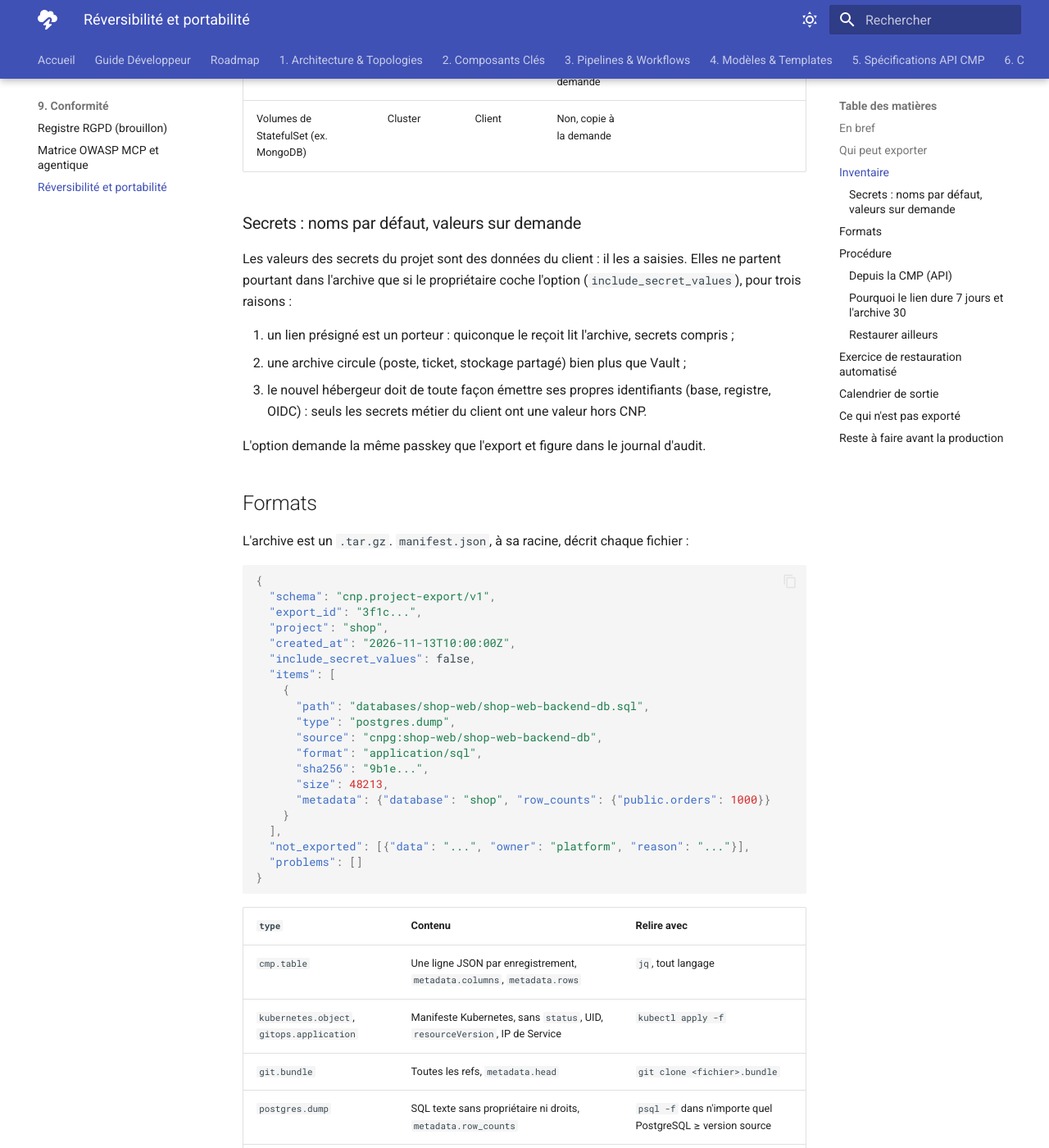
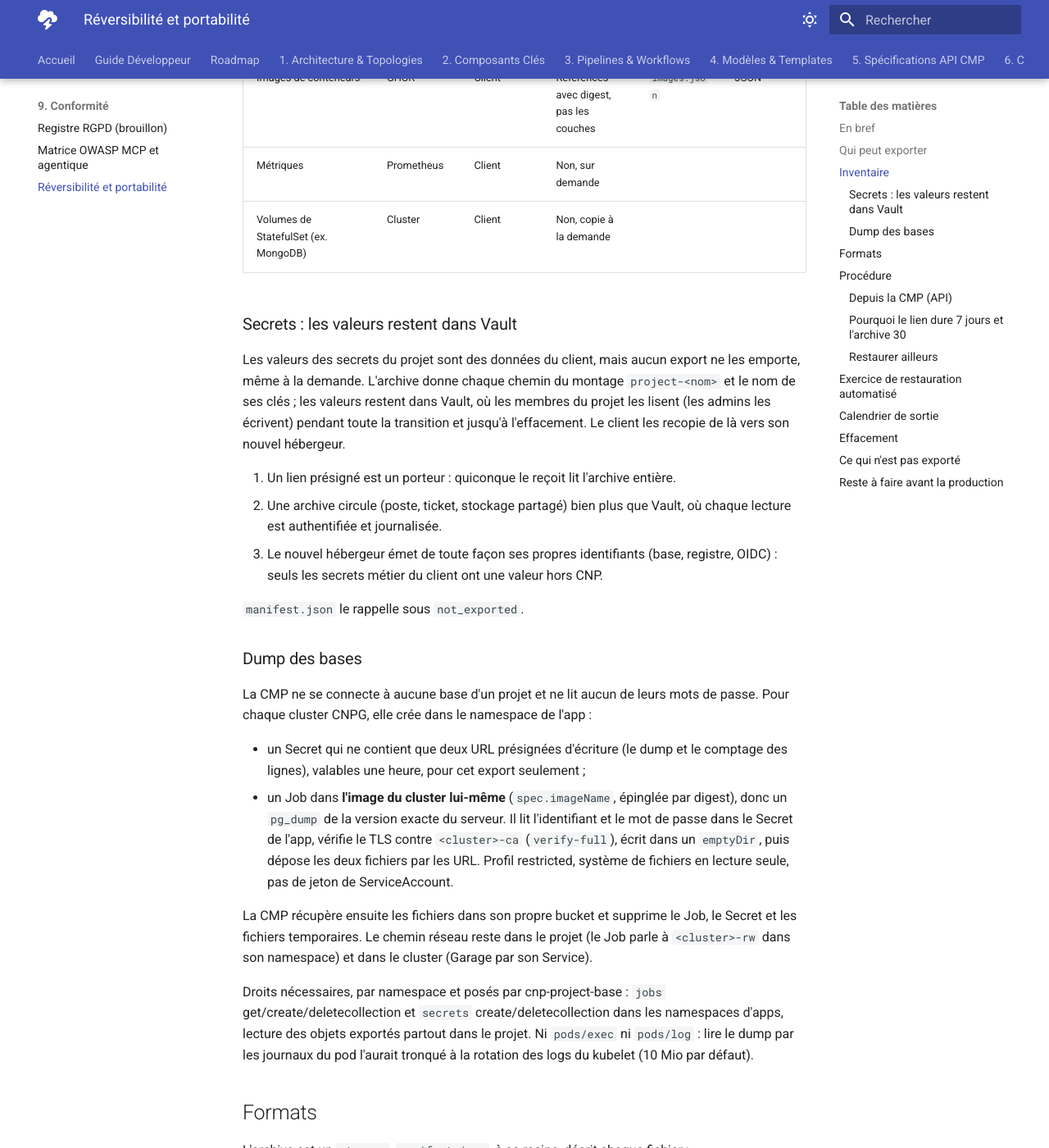
Before and after one commit to 3-Istor/cnp-docs, an MkDocs documentation site: the page built from docs/09-conformite/03-reversibilite-portabilite.md, in a window 1280 px wide and 1400 px high, scrolled down 3742 px. Shown: the whole window at 82% size. Built offline with MkDocs 1.6.1 and Material for MkDocs 9.7.7, drawn with Linux system fonts in a browser that asks for light colours; some of the changed text lies outside the part shown.

Commit message:
docs(compliance): secret values stay in Vault, dump Job, erasure audit
Co-Authored-By: Claude Opus 5.5 <noreply@anthropic.com>
Claude-Session: https://claude.ai/code/session_014hcKJ3S1LdvLb2HCeCk8B4

````diff
--- a/docs/09-conformite/03-reversibilite-portabilite.md
+++ b/docs/09-conformite/03-reversibilite-portabilite.md
@@ -9,7 +9,8 @@ de traitement de données.
 !!! info "État au 13/11/2026"
     Export et exercice de restauration : CMP
     [#216](https://github.com/3-Istor/CMP/pull/216), câblage plateforme : K3s
-    [#184](https://github.com/3-Istor/K3s/pull/184). Les délais contractuels
+    [#184](https://github.com/3-Istor/K3s/pull/184) et cnp-project-base
+    [#34](https://github.com/3-Istor/cnp-project-base/pull/34). Les délais contractuels
     marqués **[Décision]** sont des propositions, à valider par le responsable
     du service avant d'être repris dans les conditions d'utilisation.
 
@@ -59,9 +60,9 @@ nouvelle table de la CMP n'y est pas classée.
 | Applications Argo CD (sources, fichiers de valeurs, révisions) | Argo CD | Client | Oui | `gitops/applications/<app>.json` | JSON (manifeste Kubernetes) |
 | Objets Kubernetes des namespaces du projet (Deployments, Services, ConfigMaps, HTTPRoutes, CNPG Clusters, VaultSecrets...) | Cluster | Client | Oui, nettoyés pour être réappliqués ailleurs | `kubernetes/<ns>/<Kind>/<nom>.json` | JSON (manifeste Kubernetes) |
 | Noms et clés des Secrets Kubernetes | Cluster | Plateforme | Noms seulement | `kubernetes/<ns>/secret-names.json` | JSON |
-| Bases PostgreSQL (CNPG) | Cluster CNPG de chaque app | Client | Oui, dump logique + nombre de lignes par table | `databases/<ns>/<cluster>.sql` | SQL `pg_dump` texte |
+| Bases PostgreSQL (CNPG) | Cluster CNPG de chaque app | Client | Oui, dump logique + nombre de lignes par table, fait dans le namespace du projet ([détail](#dump-des-bases)) | `databases/<ns>/<cluster>.sql` | SQL `pg_dump` texte |
 | Buckets du projet (ObjectBucketClaims Ceph RGW) | Ceph RGW | Client | Oui, objet par objet | `objects/<ns>/<bucket>/<clé>` | Octets bruts |
-| Secrets du projet (Vault `project-<nom>`) | Vault | Client | Noms toujours, valeurs sur demande explicite | `secrets/names.json`, `secrets/values.json` | JSON |
+| Secrets du projet (Vault `project-<nom>`) | Vault | Client | Chemins et noms des clés ; les valeurs restent dans Vault ([pourquoi](#secrets-les-valeurs-restent-dans-vault)) | `secrets/names.json` | JSON |
 | Realms Keycloak du projet (`<projet>`, `<projet>-staging`) | Keycloak | Client | Configuration sans secrets, utilisateurs sans mots de passe | `identity/<realm>/realm.json`, `users.jsonl` | JSON, JSON Lines |
 | Membres du projet et leur rôle | Groupes Keycloak de la plateforme | Client | Oui | `identity/members.json` | JSON |
 | Journaux applicatifs | Loki, namespaces exacts du projet | Client | Oui, ce que Loki conserve (14 jours) | `logs/<projet>.jsonl` | JSON Lines |
@@ -69,18 +70,44 @@ nouvelle table de la CMP n'y est pas classée.
 | Métriques | Prometheus | Client | Non, sur demande | | |
 | Volumes de StatefulSet (ex. MongoDB) | Cluster | Client | Non, copie à la demande | | |
 
-### Secrets : noms par défaut, valeurs sur demande
+### Secrets : les valeurs restent dans Vault
 
-Les valeurs des secrets du projet sont des données du client : il les a saisies. Elles
-ne partent pourtant dans l'archive que si le propriétaire coche l'option
-(`include_secret_values`), pour trois raisons :
+Les valeurs des secrets du projet sont des données du client, mais aucun export ne les
+emporte, même à la demande. L'archive donne chaque chemin du montage `project-<nom>` et
+le nom de ses clés ; les valeurs restent dans Vault, où les membres du projet les lisent
+(les admins les écrivent) pendant toute la transition et jusqu'à l'effacement. Le
+client les recopie de là vers son nouvel hébergeur.
 
-1. un lien présigné est un porteur : quiconque le reçoit lit l'archive, secrets compris ;
-2. une archive circule (poste, ticket, stockage partagé) bien plus que Vault ;
-3. le nouvel hébergeur doit de toute façon émettre ses propres identifiants
-   (base, registre, OIDC) : seuls les secrets métier du client ont une valeur hors CNP.
+1. Un lien présigné est un porteur : quiconque le reçoit lit l'archive entière.
+2. Une archive circule (poste, ticket, stockage partagé) bien plus que Vault, où chaque
+   lecture est authentifiée et journalisée.
+3. Le nouvel hébergeur émet de toute façon ses propres identifiants (base, registre,
+   OIDC) : seuls les secrets métier du client ont une valeur hors CNP.
 
-L'option demande la même passkey que l'export et figure dans le journal d'audit.
+`manifest.json` le rappelle sous `not_exported`.
+
+### Dump des bases
+
+La CMP ne se connecte à aucune base d'un projet et ne lit aucun de leurs mots de passe.
+Pour chaque cluster CNPG, elle crée dans le namespace de l'app :
+
+- un Secret qui ne contient que deux URL présignées d'écriture (le dump et le comptage
+  des lignes), valables une heure, pour cet export seulement ;
+- un Job dans **l'image du cluster lui-même** (`spec.imageName`, épinglée par digest),
+  donc un `pg_dump` de la version exacte du serveur. Il lit l'identifiant et le mot de
+  passe dans le Secret de l'app, vérifie le TLS contre `<cluster>-ca` (`verify-full`),
+  écrit dans un `emptyDir`, puis dépose les deux fichiers par les URL. Profil
+  restricted, système de fichiers en lecture seule, pas de jeton de ServiceAccount.
+
+La CMP récupère ensuite les fichiers dans son propre bucket et supprime le Job, le
+Secret et les fichiers temporaires. Le chemin réseau reste dans le projet (le Job
+parle à `<cluster>-rw` dans son namespace) et dans le cluster (Garage par son Service).
+
+Droits nécessaires, par namespace et posés par cnp-project-base : `jobs`
+get/create/deletecollection et `secrets` create/deletecollection dans les namespaces
+d'apps, lecture des objets exportés partout dans le projet. Ni `pods/exec` ni
+`pods/log` : lire le dump par les journaux du pod l'aurait tronqué à la rotation des
+logs du kubelet (10 Mio par défaut).
 
 ## Formats
 
@@ -92,7 +119,6 @@ L'archive est un `.tar.gz`. `manifest.json`, à sa racine, décrit chaque fichie
   "export_id": "3f1c...",
   "project": "shop",
   "created_at": "2026-11-13T10:00:00Z",
-  "include_secret_values": false,
   "items": [
     {
       "path": "databases/shop-web/shop-web-backend-db.sql",
@@ -116,7 +142,7 @@ L'archive est un `.tar.gz`. `manifest.json`, à sa racine, décrit chaque fichie
 | `git.bundle` | Toutes les refs, `metadata.head` | `git clone <fichier>.bundle` |
 | `postgres.dump` | SQL texte sans propriétaire ni droits, `metadata.row_counts` | `psql -f` dans n'importe quel PostgreSQL ≥ version source |
 | `object` | Contenu brut, `metadata.bucket` et `metadata.key` | `aws s3 cp`, `mc cp` |
-| `vault.secret-names`, `vault.secret-values` | `{chemin: [clés]}` ou `{chemin: {clé: valeur}}` | `vault kv put` |
+| `vault.secret-names` | `{chemin: [clés]}` | Recopier les valeurs depuis Vault |
 | `keycloak.realm`, `keycloak.users` | Export partiel Keycloak, secrets masqués | Import de realm Keycloak |
 | `loki.logs` | `{time, labels, line}` par ligne | `jq`, import Loki |
 
@@ -138,8 +164,7 @@ un autre.
 ```bash
 # 1. Lancer l'export (propriétaire, passkey récente)
 curl -X POST https://cmp.3istor.com/api/projects/shop/export \
-  -H "Authorization: Bearer $TOKEN" -H 'Content-Type: application/json' \
-  -d '{"include_secret_values": false}'
+  -H "Authorization: Bearer $TOKEN"
 # -> 202 {"id": "3f1c...", "status": "pending", ...}
 
 # 2. Suivre : pending, running, puis ready ou partial
@@ -199,16 +224,21 @@ sur `main` et chaque lundi, sans aucun secret de la plateforme :
 ```mermaid
 flowchart LR
   subgraph runner[Runner GitHub]
-    seed[Projet de test<br/>CMP SQLite, faux cluster,<br/>faux Vault, Keycloak, Loki]
-    src[(PostgreSQL 18<br/>source)]
+    seed[Projet de test<br/>CMP SQLite, faux listing du cluster,<br/>faux Vault, Keycloak, Loki]
+    subgraph source[kind drill-source]
+      src[(PostgreSQL 18 TLS<br/>shop-db-rw)]
+      job[Job de dump<br/>image CNPG]
+    end
     garage[(Garage v2.2.0<br/>buckets source + exports)]
-    exp[Code d'export de la CMP<br/>pg_dump, S3, git réels]
+    exp[Code d'export de la CMP<br/>Job, S3, git réels]
     dst[(PostgreSQL 18<br/>cible)]
-    kind[[kind vierge]]
+    kind[[kind cible vierge]]
     restore[restore.sh]
   end
   seed --> exp
-  src --> exp
+  exp -- crée --> job
+  job --> src
+  job -- PUT présigné --> garage
   garage --> exp
   exp -- archive --> garage
   garage -- lien présigné --> restore
@@ -217,11 +247,15 @@ flowchart LR
   restore -- objets --> garage
 ```
 
-1. `run.sh` démarre Garage et deux PostgreSQL 18, les versions de la plateforme, avec des
-   identifiants tirés au hasard à chaque exécution.
+1. `run.sh` crée un cluster kind source, y installe la base du projet comme CNPG la
+   présente (Service `shop-db-rw`, certificat TLS signé par le CA du Secret
+   `shop-db-ca`, identifiants dans le Secret de l'app), et démarre Garage (la version de
+   la plateforme) et un PostgreSQL 18 cible, avec des identifiants tirés au hasard.
 2. `make_fixture.py` remplit un projet de test (250 clients, 1000 commandes, 3 objets,
-   un dépôt git à deux branches) et lance le vrai code d'export ; seuls la base CMP,
-   le cluster, Vault, Keycloak et Loki sont simulés.
+   un dépôt git à deux branches) et lance le vrai code d'export, dont le vrai Job de
+   dump dans le cluster source ; seuls la base CMP, le listing du cluster, Vault,
+   Keycloak et Loki sont simulés. Le job échoue si le Job ou son Secret restent après
+   l'export.
 3. L'archive est téléchargée par son lien présigné, comme le ferait le client, puis
    restaurée par `restore.sh` dans un cluster kind vierge, le PostgreSQL cible et
    Garage.
@@ -255,7 +289,35 @@ gantt
 | Transition | 30 jours calendaires maximum (art. 25(2)(a)) | Service maintenu, assistance raisonnable, exports à volonté. Si une migration est techniquement impossible dans ce délai, le fournisseur le notifie sous 14 jours ouvrables et propose une transition d'au plus 7 mois (art. 25(4)). |
 | Fin de transition | | Export final avec la dernière version des données ; le projet passe en lecture seule. |
 | Récupération | 30 jours calendaires (art. 25(2)(g)) | L'archive finale est conservée 30 jours ; nouveaux liens à la demande. Un accès en lecture aux images GHCR est accordé pendant cette période **[Décision]**. |
-| Effacement | À l'issue de la récupération (art. 25(2)(h)) | Suppression des apps puis du projet par la CMP (namespaces et bases des apps, groupes Keycloak, politique Vault, AppProject Argo CD, réglages GitHub, état Terraform), purge automatique des archives. Les sauvegardes CNPG expirent sous 7 jours (`retentionPolicy: 7d`), les journaux Loki sous 14 jours. Le journal d'audit de la CMP suit sa propre durée (`AUDIT_RETENTION_DAYS`). |
+| Effacement | À l'issue de la récupération (art. 25(2)(h)) | Suppression des apps puis du projet par la CMP, purge automatique des archives. Ce qui part et ce qui reste : [Effacement](#effacement). |
+
+## Effacement
+
+Lu dans le code de suppression au 13/11/2026 (CMP `run_deletion` et
+`run_project_teardown`, modules Terraform `k3s-gitops-app` et `project-bootstrap`
+d'app-templates, chart cnp-project-base). Un projet ne se supprime qu'une fois toutes ses
+apps supprimées.
+
+| Donnée | Supprimée par | État |
+|---|---|---|
+| Dépôts des apps (organisation 3-Istor) | `github_repository` détruit avec l'app (pas d'`archive_on_destroy`) | Supprimés |
+| Paquets GHCR | `null_resource.delete_ghcr_packages` à la destruction de l'app | **Au mieux** : ignoré sans erreur si le jeton registre manque dans l'état Terraform, codes HTTP non vérifiés |
+| Namespaces, Deployments, PVC, bases CNPG des apps | Applications Argo CD retirées du registre, finalizer de suppression, prune | Supprimés ; PVC `local-path` en `Delete` |
+| Bucket de sauvegarde CNPG (`cnpg-*`, classe `ceph-bucket`) | ObjectBucketClaim supprimé, `reclaimPolicy: Delete` | Supprimé ; **à vérifier** que Rook purge un bucket non vide |
+| Montage Vault `project-<nom>` et secrets des apps | `vault_mount` du bootstrap, secrets KV des apps | Supprimés avec leurs données |
+| Realm `<projet>` | `keycloak_realm` du bootstrap | Supprimé |
+| Realm `<projet>-staging` | `staging_realm.destroy` avant le bootstrap | **Au mieux** : un échec est journalisé, la suppression du projet continue sans le signaler |
+| Base Keycloak du projet (realm dédié, option) | `Database`/`DatabaseRole` CNPG en `reclaimPolicy: delete` | Supprimée |
+| Groupes Keycloak, politiques Vault, AppProject, organisation Grafana, tunnel et DNS | Terraform du bootstrap | Supprimés |
+| Lignes de la base CMP | `delete_project_row` ne retire que la ligne `projects` | **Reste** : apps (`deployments` en `deleted`, avec leur configuration), environnements, promotions, releases, FinOps, sécurité, alertes, réglages assistants, revues d'accès ; audit et activité jusqu'à leur rétention |
+| Journaux Loki | Rétention | Expirent sous 14 jours |
+| Archive d'audit (`audit-archive`) | Rétention | Conservée 180 jours (preuve d'audit) |
+| Archives d'export | Boucle de rétention de la CMP | Supprimées au bout de 30 jours |
+
+Écarts à corriger pour que l'art. 25(2)(h) soit tenu, hors de ce chantier : purger les
+lignes CMP du projet à la suppression, rendre la suppression des paquets GHCR et du
+realm staging bloquante (ou au moins visible dans le statut du projet), et vérifier la
+purge des buckets Rook.
 
 ## Ce qui n'est pas exporté
 
@@ -274,16 +336,15 @@ gantt
 
 ## Reste à faire avant la production
 
-- **Bucket et clé Garage** `cnp-project-exports`, valeurs dans Vault
-  (K3s [#184](https://github.com/3-Istor/K3s/pull/184)). Sans elles, l'export répond 503.
-- **Dumps CNPG** : la CMP doit joindre `<cluster>-rw:5432` dans les namespaces des
-  projets. C'est un élargissement de ce que la CMP peut atteindre, à décider
-  **[Décision]** ; l'alternative est un Job `pg_dump` lancé dans le namespace du projet.
+- **Bucket et clé Garage** `cnp-project-exports`, valeurs dans Vault : procédure dans
+  K3s [#184](https://github.com/3-Istor/K3s/pull/184) (comme pour `cnp-app-icons`). Sans
+  elles, l'export répond 503.
+- **Droits de la CMP dans les namespaces des projets** : cnp-project-base
+  [#34](https://github.com/3-Istor/cnp-project-base/pull/34), à synchroniser avant le
+  premier export.
 - **Buckets des projets** : la découverte passe par les ObjectBucketClaims ; aucun projet
   n'en a hors sauvegardes CNPG au 13/11/2026.
 - **Volumes de StatefulSet et métriques** : procédure manuelle tant qu'ils ne sont pas
   collectés.
 - **Interface CMP** : l'API existe, pas encore de bouton dans le portail.
-- **Effacement complet** : vérifier, et compléter si besoin, que la suppression retire
-  aussi les dépôts des apps dans l'organisation 3-Istor, les paquets GHCR, le montage
-  Vault `project-<nom>` et les realms Keycloak du projet. Non vérifié au 13/11/2026.
+- **Effacement** : les écarts listés [plus haut](#effacement).
````
Also changed, not shown: other parts of docs/09-conformite/03-reversibilite-portabilite.md (+1 -1 lines).
